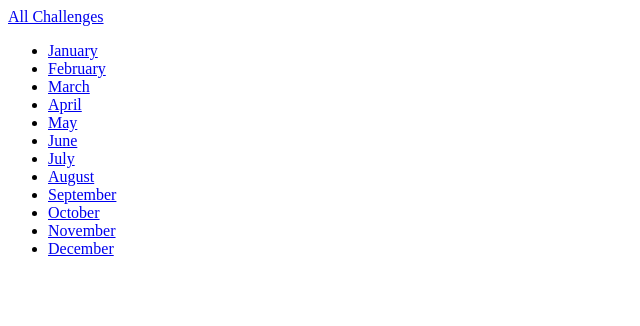
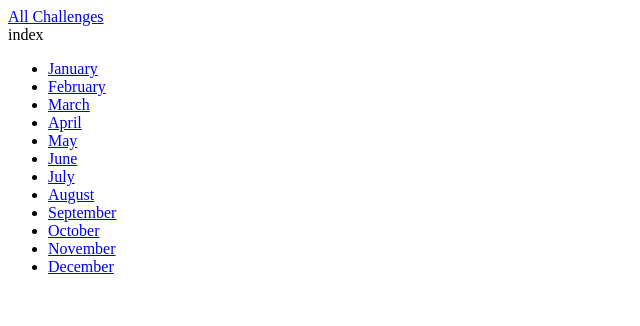
Before and after one commit to hashbanger/learning-django, a Django app: page /challenges/ in a window 1280 px wide. Shown: the top 326 px of the page, without its empty margins (0-640 px from the left). Run offline with Django 4.2, Linux system fonts and the light colour scheme.

Commit message:
included partial templates

```diff
--- a/monthly_challenges/challenges/templates/challenges/challenge.html
+++ b/monthly_challenges/challenges/templates/challenges/challenge.html
@@ -5,7 +5,7 @@
     {% endblock %}
 
     {% block content %}
-        {% include "challenges/includes/header.html" %}
+        {% include "challenges/includes/header.html" with active_page="challenge" %}
 
         <h1>{{ month_name|title }}'s Challenge</h1>
         {% if text is not None %}
--- a/monthly_challenges/challenges/templates/challenges/includes/header.html
+++ b/monthly_challenges/challenges/templates/challenges/includes/header.html
@@ -3,3 +3,6 @@
         <a href="{% url 'index' %}">All Challenges</a>
     </nav>
 </header>
+
+
+{{ active_page }}
--- a/monthly_challenges/challenges/templates/challenges/index.html
+++ b/monthly_challenges/challenges/templates/challenges/index.html
@@ -5,7 +5,7 @@
     {% endblock %}
 
     {% block content %}
-    {% include "challenges/includes/header.html" %}
+    {% include "challenges/includes/header.html" with active_page="index" %}
 
     <ul>
         {% for month in months %}
```
